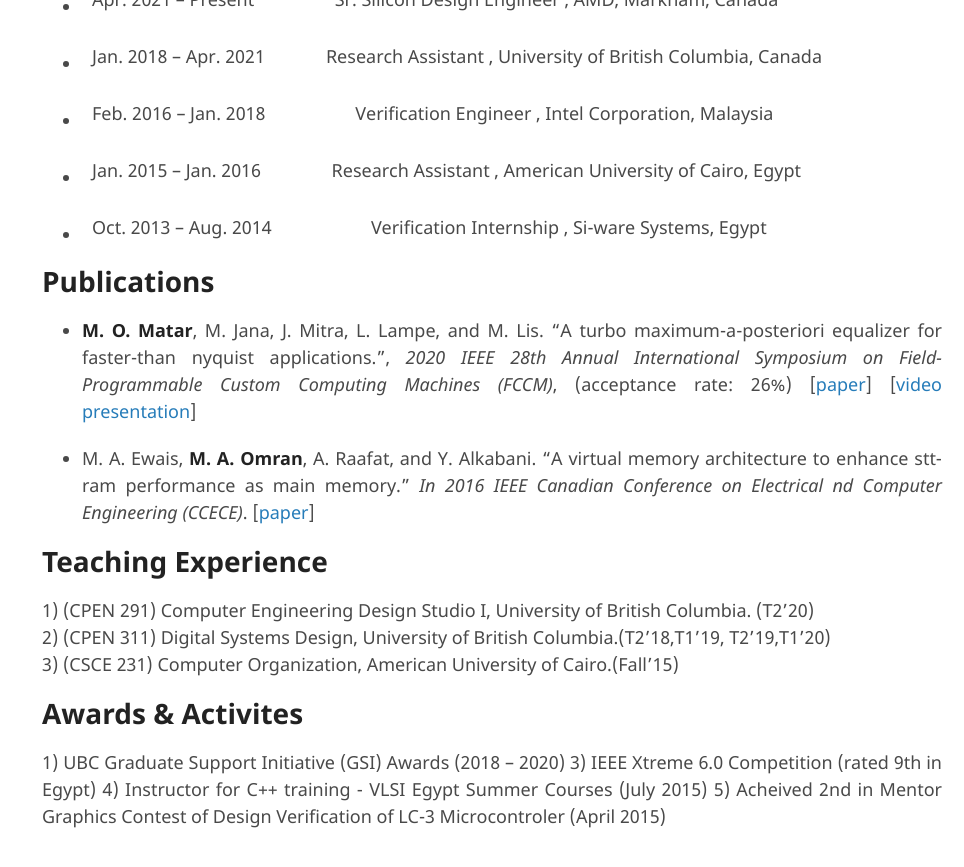
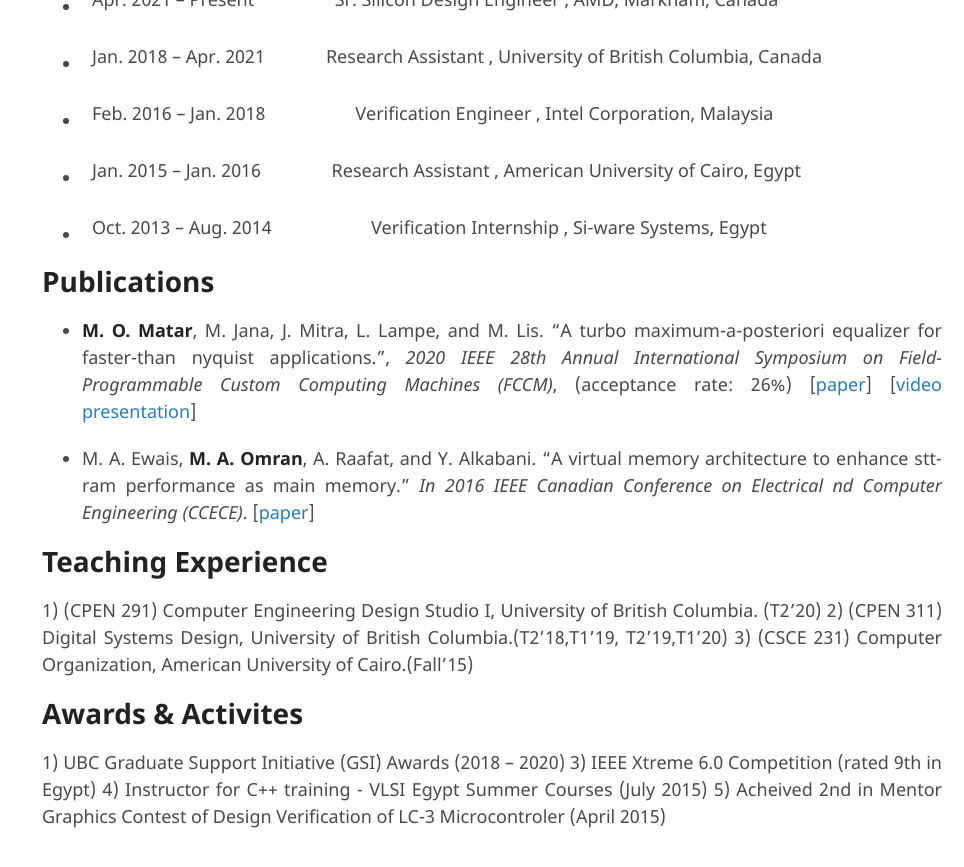
Before and after one commit to maomran/momatar, a Jekyll site: the page built from index.md, in a window 1280 px wide and 900 px high, scrolled down 657 px. Shown: the top 867 px of the window, without its empty margins (316-1280 px from the left). Built offline with Jekyll 4.4.1, drawn with Linux system fonts in a browser that asks for light colours; our own code applies the rules of GitHub Pages for plain Markdown files; the repository's description, which GitHub fills in, is left out.

```diff
--- a/index.md
+++ b/index.md
@@ -39,8 +39,8 @@ applications.", _2020 IEEE 28th Annual International Symposium on Field-Programm
 
 # Teaching Experience
 
-1) (CPEN 291) Computer Engineering Design Studio I, University of British Columbia. (T2'20)  \
-2) (CPEN 311) Digital Systems Design, University of British Columbia.(T2’18,T1’19, T2’19,T1’20)  \
+1) (CPEN 291) Computer Engineering Design Studio I, University of British Columbia. (T2'20)
+2) (CPEN 311) Digital Systems Design, University of British Columbia.(T2’18,T1’19, T2’19,T1’20)
 3) (CSCE 231) Computer Organization, American University of Cairo.(Fall’15)
 
 # Awards & Activites
```
